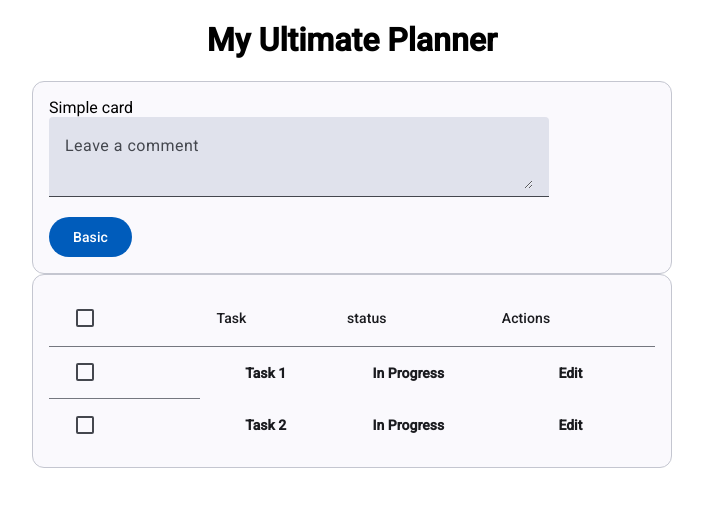
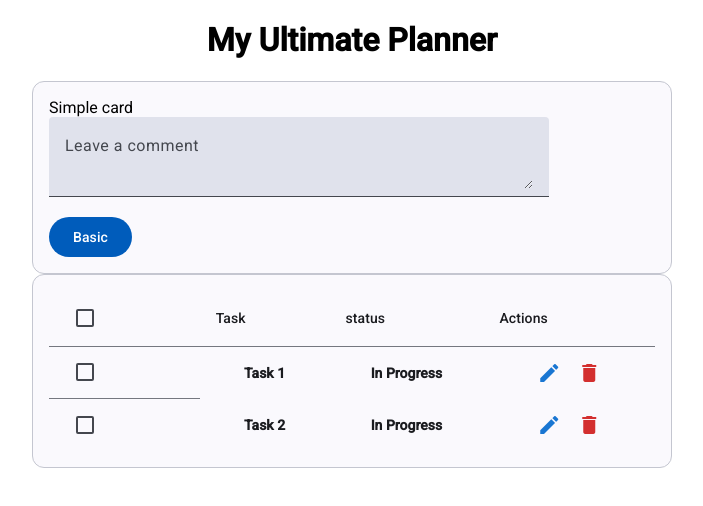
Before and after one commit to lauravitalc/my-ultimate-planner, an Angular app in the folder front-end/: page / in a window 1280 px wide. Shown: the top 506 px of the page, without its empty margins (288-991 px from the left). Built offline with nearby package versions, Linux system fonts and the light colour scheme.

Commit message:
style: replace actions for mat-icons

```diff
--- a/front-end/src/app/components/tasks/tasks-result/tasks-result.component.html
+++ b/front-end/src/app/components/tasks/tasks-result/tasks-result.component.html
@@ -5,8 +5,8 @@
   <ng-container matColumnDef="select">
     <th mat-header-cell *matHeaderCellDef>
       <mat-checkbox
-      (change)="checkAllRows($event)"
-      [checked] = "isAllSelected()"
+        (change)="checkAllRows($event)"
+        [checked]="isAllSelected()"
       ></mat-checkbox>
     </th>
     <td mat-cell *matCellDef="let row">
@@ -30,6 +30,13 @@
 
   <ng-container matColumnDef="actions">
     <th mat-header-cell *matHeaderCellDef>Actions</th>
-    <th mat-cell *matCellDef="let element">{{ element.actions }}</th>
+    <th mat-cell *matCellDef="let element">
+      <button mat-icon-button color="primary">
+        <mat-icon style="color: #1976d2">edit</mat-icon>
+      </button>
+      <button mat-icon-button color="warn">
+        <mat-icon style="color: #d32f2f">delete</mat-icon>
+      </button>
+    </th>
   </ng-container>
 </table>
--- a/front-end/src/app/components/tasks/tasks-result/tasks-result.component.ts
+++ b/front-end/src/app/components/tasks/tasks-result/tasks-result.component.ts
@@ -3,7 +3,6 @@ import { Component } from '@angular/core';
 export interface Task {
   taskName: string;
   status: string;
-  actions: string;
 }
 @Component({
   selector: 'app-tasks-result',
@@ -17,13 +16,11 @@ export class TasksResultComponent {
   dataSource: Task[] = [
     {
       taskName: 'Task 1',
-      status: 'In Progress',
-      actions: 'Edit',
+      status: 'In Progress'
     },
     {
       taskName: 'Task 2',
       status: 'In Progress',
-      actions: 'Edit',
     },
   ];
 
--- a/front-end/src/app/shared/material/material.module.ts
+++ b/front-end/src/app/shared/material/material.module.ts
@@ -5,12 +5,14 @@ import { MatInputModule } from '@angular/material/input';
 import { MatButtonModule } from '@angular/material/button';
 import { MatTableModule } from '@angular/material/table';
 import { MatCheckboxModule } from '@angular/material/checkbox';
+import { MatIconModule } from '@angular/material/icon';
 const materialModules = [
   MatCardModule,
   MatInputModule,
   MatButtonModule,
   MatTableModule,
-  MatCheckboxModule
+  MatCheckboxModule,
+  MatIconModule
 ];
 
 @NgModule({
```
